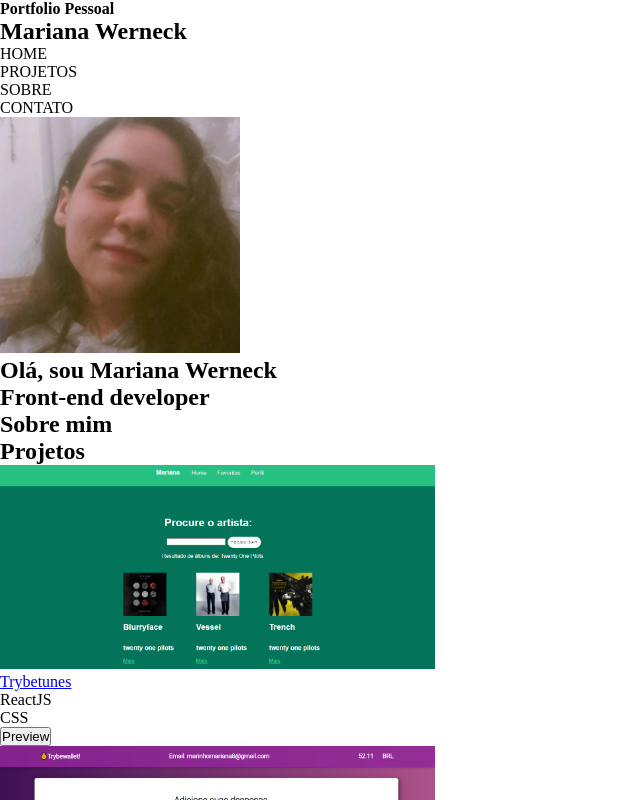
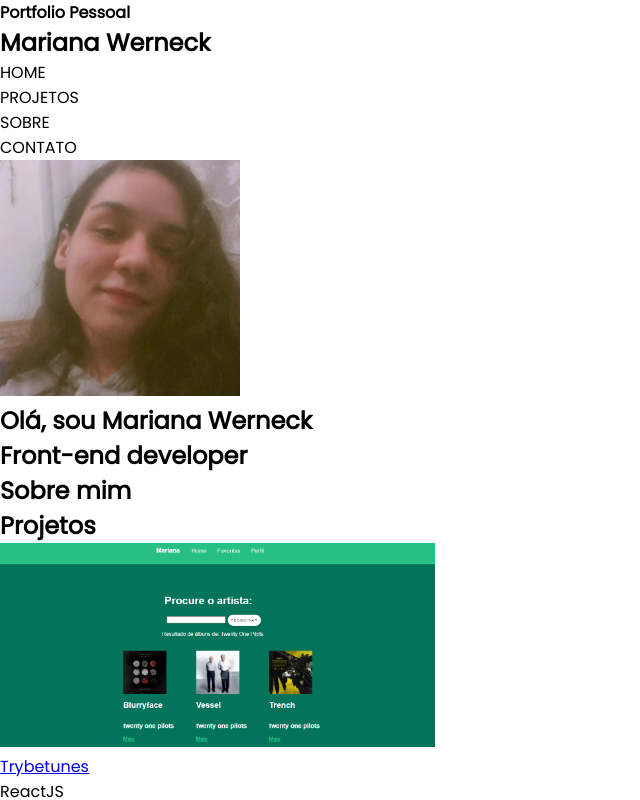
Before and after one commit to mariyzx/portfolio, a React (Create React App) app: page / in a window 1280 px wide. Shown: the top 800 px of the page, without its empty margins (0-640 px from the left). Built offline with nearby package versions, Linux system fonts and the light colour scheme.

Commit message:
Adicionando fonte

```diff
--- a/public/index.html
+++ b/public/index.html
@@ -15,15 +15,12 @@
       user's mobile device or desktop. See https://developers.google.com/web/fundamentals/web-app-manifest/
     -->
     <link rel="manifest" href="%PUBLIC_URL%/manifest.json" />
-    <!--
-      Notice the use of %PUBLIC_URL% in the tags above.
-      It will be replaced with the URL of the `public` folder during the build.
-      Only files inside the `public` folder can be referenced from the HTML.
 
-      Unlike "/favicon.ico" or "favicon.ico", "%PUBLIC_URL%/favicon.ico" will
-      work correctly both with client-side routing and a non-root public URL.
-      Learn how to configure a non-root public URL by running `npm run build`.
-    -->
+    <!-- FONT -->
+    <link rel="preconnect" href="https://fonts.googleapis.com">
+    <link rel="preconnect" href="https://fonts.gstatic.com" crossorigin>
+    <link href="https://fonts.googleapis.com/css2?family=Poppins&display=swap" rel="stylesheet">
+
     <title>Mariana Werneck</title>
   </head>
   <body>
--- a/src/styles/globalStyles.js
+++ b/src/styles/globalStyles.js
@@ -15,5 +15,6 @@ export const GlobalStyle = createGlobalStyle`
   body {
     min-height: 100vh;
     min-width: 100%;
+    font-family: 'Poppins', sans-serif;
 }
 `
```
